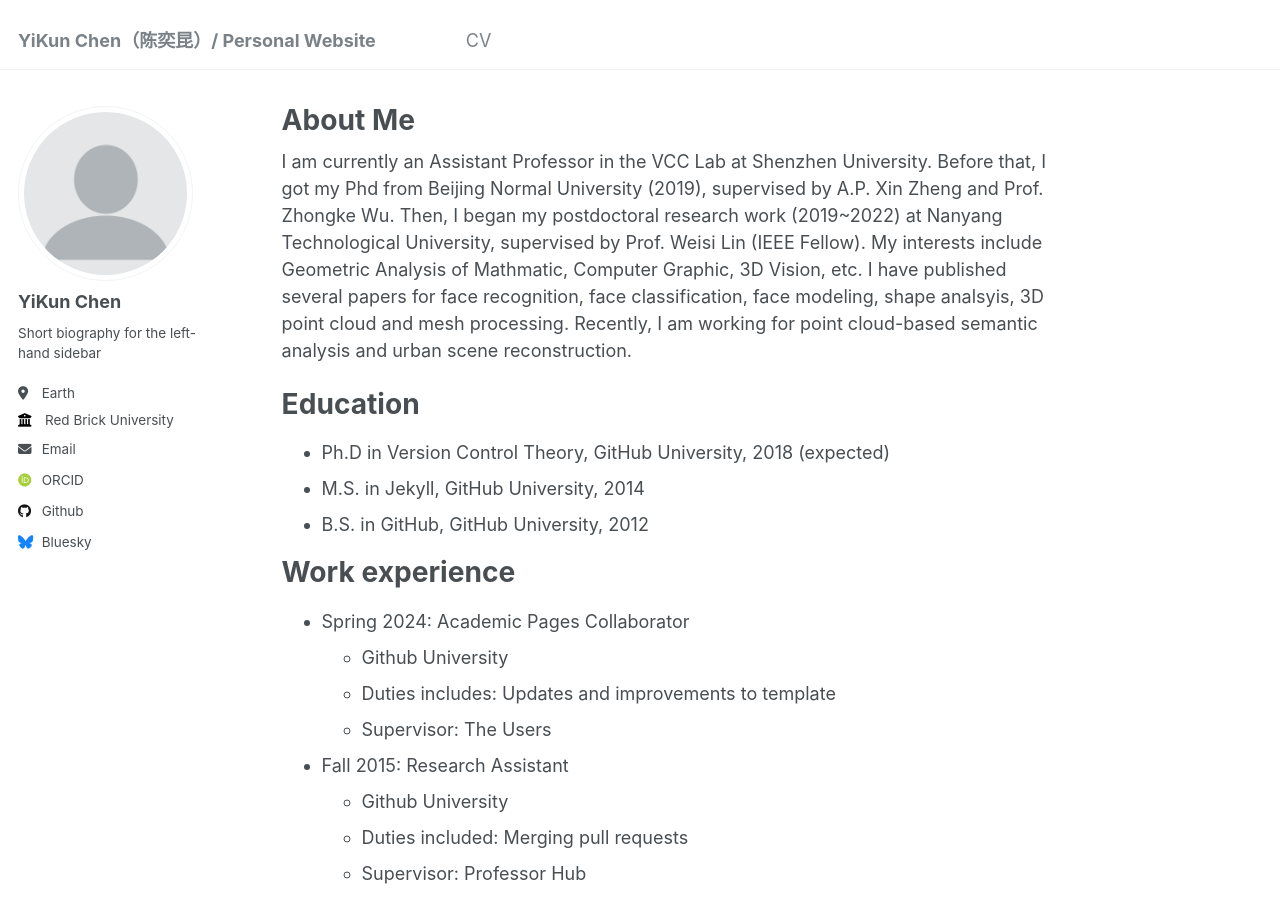
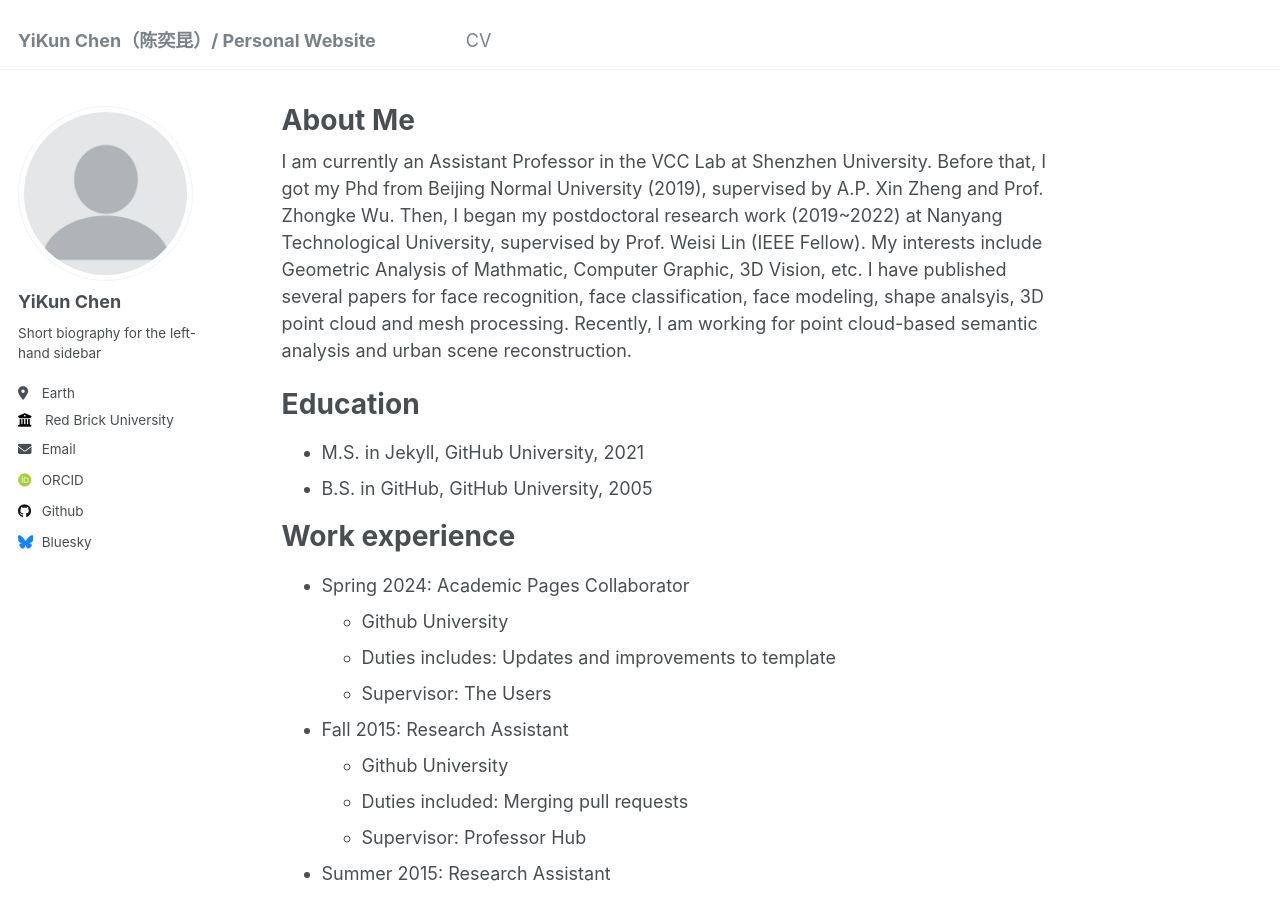
Before and after one commit to kenter1643/YikunChen, a Jekyll site: the page built from _pages/about.md, in a window 1280 px wide and 900 px high. Built offline with Jekyll 4.4.1, drawn with Linux system fonts in a browser that asks for light colours; some web fonts are replaced.

Commit message:
Update about.md

```diff
--- a/_pages/about.md
+++ b/_pages/about.md
@@ -12,9 +12,8 @@ My interests include Geometric Analysis of Mathmatic, Computer Graphic, 3D Visio
 
 Education
 ======
-* Ph.D in Version Control Theory, GitHub University, 2018 (expected)
-* M.S. in Jekyll, GitHub University, 2014
-* B.S. in GitHub, GitHub University, 2012
+* M.S. in Jekyll, GitHub University, 2021
+* B.S. in GitHub, GitHub University, 2005
 
 Work experience
 ======
```
